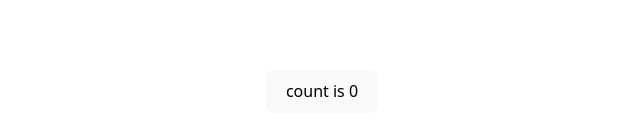
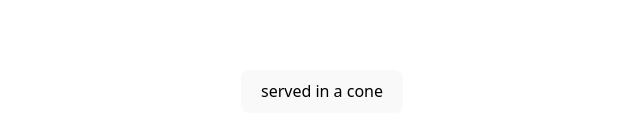
Before and after one commit to drorsoft/react-course, a React (Vite) app: page / in a window 1280 px wide. Shown: the part 446-582 px from the top of the page, without its empty margins (318-958 px from the left). Built offline with nearby package versions, Linux system fonts and the light colour scheme.

Commit message:
added icecream component

```diff
--- a/src/App.jsx
+++ b/src/App.jsx
@@ -6,7 +6,14 @@ import './App.css'
 import { AppHeader } from './components/AppHeader'
 
 function App() {
-  const [count, setCount] = useState(0)
+  const [serveType, setServeType] = useState('cone') // cone | cup
+  function toggleServeType() {
+    if (serveType === 'cone') {
+      setServeType('cup')
+    } else {
+      setServeType('cone')
+    }
+  }
 
   return (
     <>
@@ -20,8 +27,8 @@ function App() {
       </div>
       <AppHeader />
       <div className="card">
-        <button onClick={() => setCount((count) => count + 1)}>
-          count is {count}
+        <button onClick={() => toggleServeType()}>
+          served in a {serveType}
         </button>
 
       </div>
--- /dev/null
+++ b/src/components/IceCream.jsx
@@ -0,0 +1,3 @@
+export const IceCream = () => {
+    return (<div>Ice cream</div >)
+}
```
